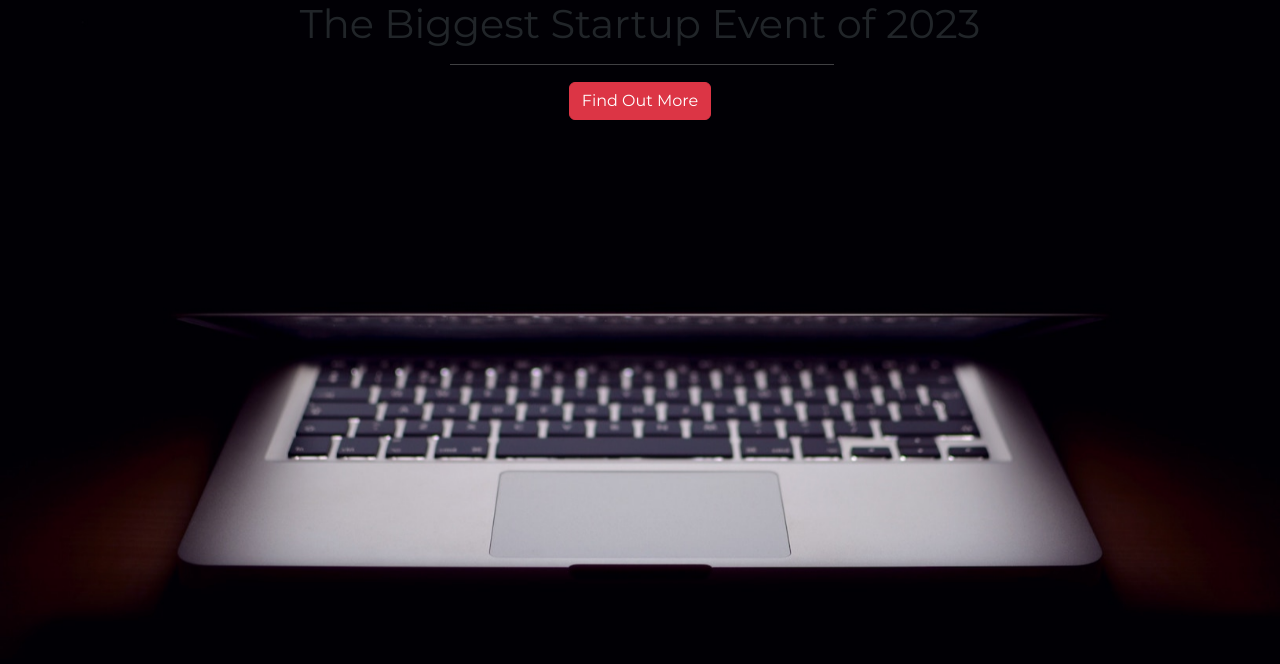
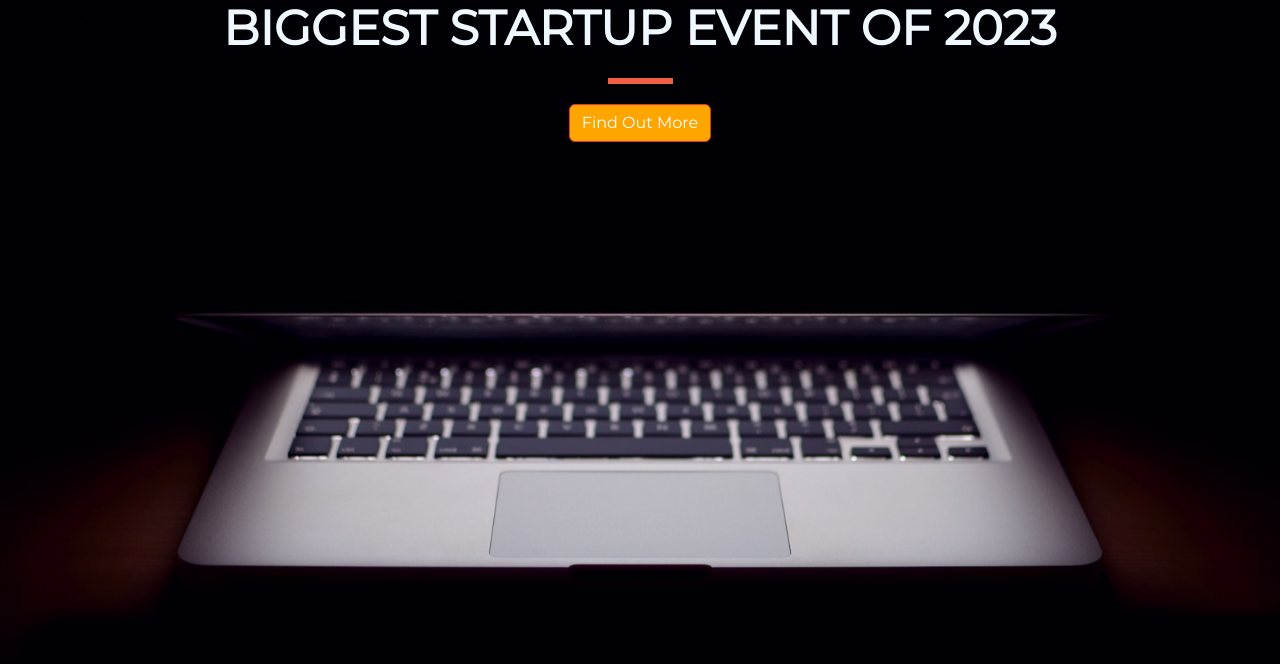
Before and after one commit to ad3rinto/startup_landingpage, a plain HTML site: page startup_files/index.html in a window 1280 px wide. Drawn offline with nearby package versions, Linux system fonts and the light colour scheme.

Commit message:
add styling to button and line

```diff
--- a/startup_files/index.html
+++ b/startup_files/index.html
@@ -29,8 +29,8 @@
 		<link href="style.css" rel="stylesheet" />
 	</head>
 	<body>
-		<h1>The Biggest Startup Event of 2023</h1>
+		<h1><strong> Biggest Startup Event of 2023</strong></h1>
 		<hr />
-		<button class="btn btn-danger">Find Out More</button>
+		<button class="btn btn-danger btn-xl">Find Out More</button>
 	</body>
 </html>
--- a/startup_files/style.css
+++ b/startup_files/style.css
@@ -11,9 +11,19 @@ html {
 	text-align: center;
 }
 hr {
-	height: 2px;
-	color: white;
-	width: 30%;
-	margin-left: 450px;
-	text-align: center;
+	color: #f05f44;
+	margin: 20px auto;
+	border: 3px solid #f05f44;
+	max-width: 65px;
+	opacity: 1;
 }
+
+H1 {
+	font-size: 3rem;
+	color: aliceblue;
+	text-transform: uppercase;
+}
+
+.btn-xl {
+	background-color: orange;
+}
```
